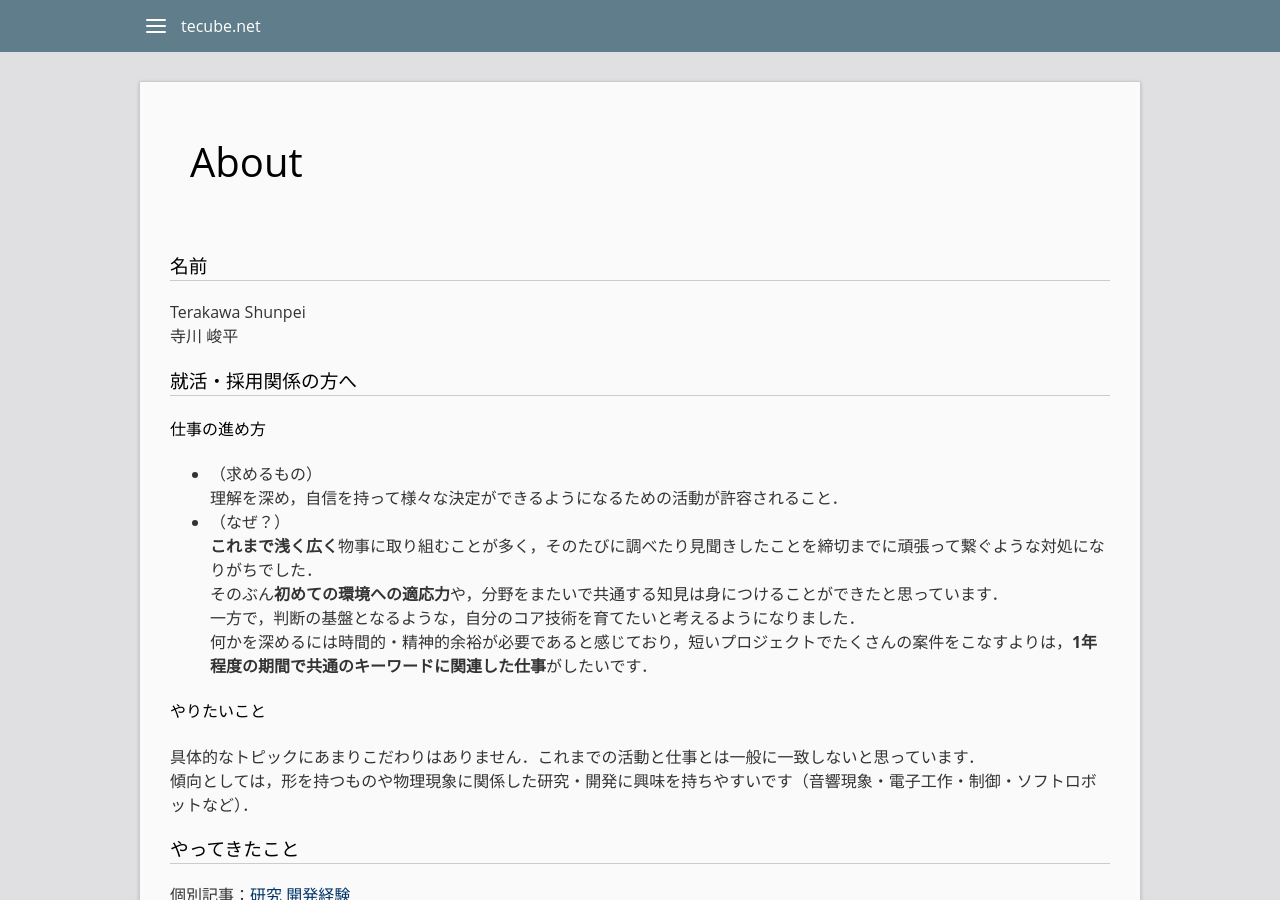
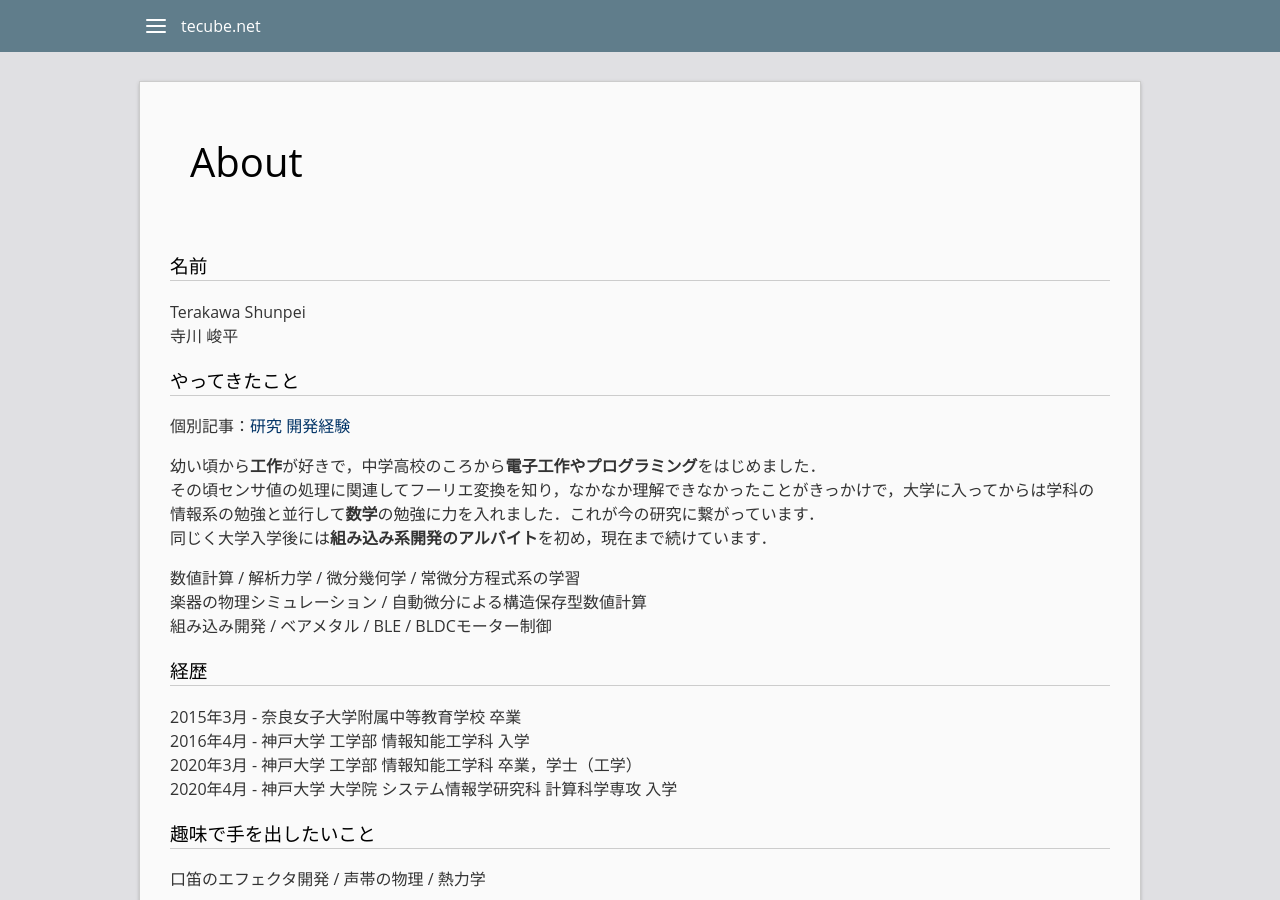
Before and after one commit to tecube/tecube.github.io, a Jekyll site: the page built from about.markdown, in a window 1280 px wide and 900 px high. Built offline with Jekyll 4.4.1, drawn with Linux system fonts in a browser that asks for light colours.

Commit message:
add NIPS and change about.md

```diff
--- a/_data/news.yml
+++ b/_data/news.yml
@@ -17,3 +17,8 @@
   month: 10
   day: 15
   content: 研究業績を追加しました．Aboutページを修正しました．
+
+- year: 2021
+  month: 01
+  day: 04
+  content: 研究業績を追加しました．Aboutページを修正しました．
--- a/about.markdown
+++ b/about.markdown
@@ -7,21 +7,6 @@ permalink: /about/
 ### 名前
 Terakawa Shunpei
 寺川 峻平
-
-
-### 就活・採用関係の方へ
-#### 仕事の進め方
-- （求めるもの）
-  理解を深め，自信を持って様々な決定ができるようになるための活動が許容されること．
-- （なぜ？）
-  **これまで浅く広く**物事に取り組むことが多く，そのたびに調べたり見聞きしたことを締切までに頑張って繋ぐような対処になりがちでした．
-  そのぶん**初めての環境への適応力**や，分野をまたいで共通する知見は身につけることができたと思っています．
-  一方で，判断の基盤となるような，自分のコア技術を育てたいと考えるようになりました．
-  何かを深めるには時間的・精神的余裕が必要であると感じており，短いプロジェクトでたくさんの案件をこなすよりは，**1年程度の期間で共通のキーワードに関連した仕事**がしたいです．
-
-#### やりたいこと
-  具体的なトピックにあまりこだわりはありません．これまでの活動と仕事とは一般に一致しないと思っています．
-  傾向としては，形を持つものや物理現象に関係した研究・開発に興味を持ちやすいです（音響現象・電子工作・制御・ソフトロボットなど）．
 
 
 ### やってきたこと
```
Also changed, not shown: research.md (+4 -1 lines).
